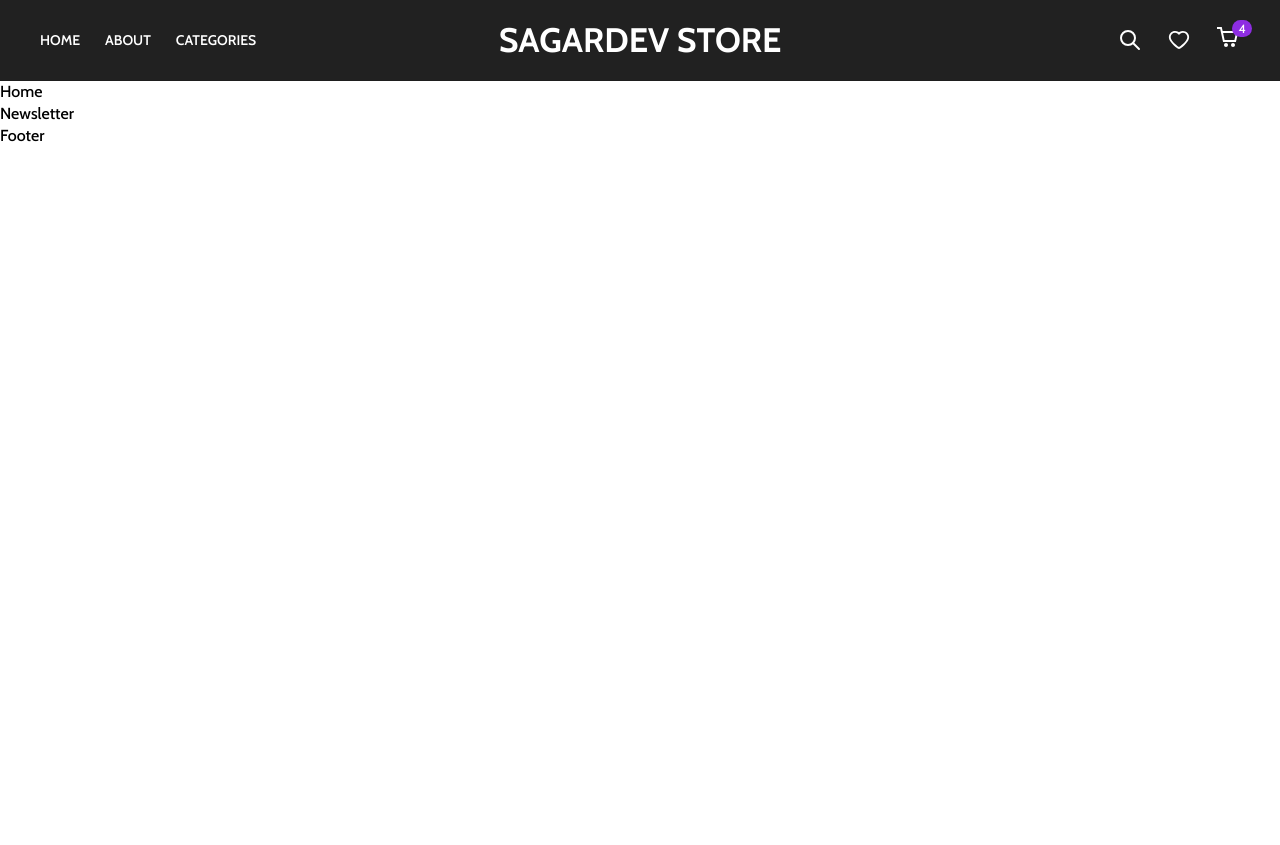
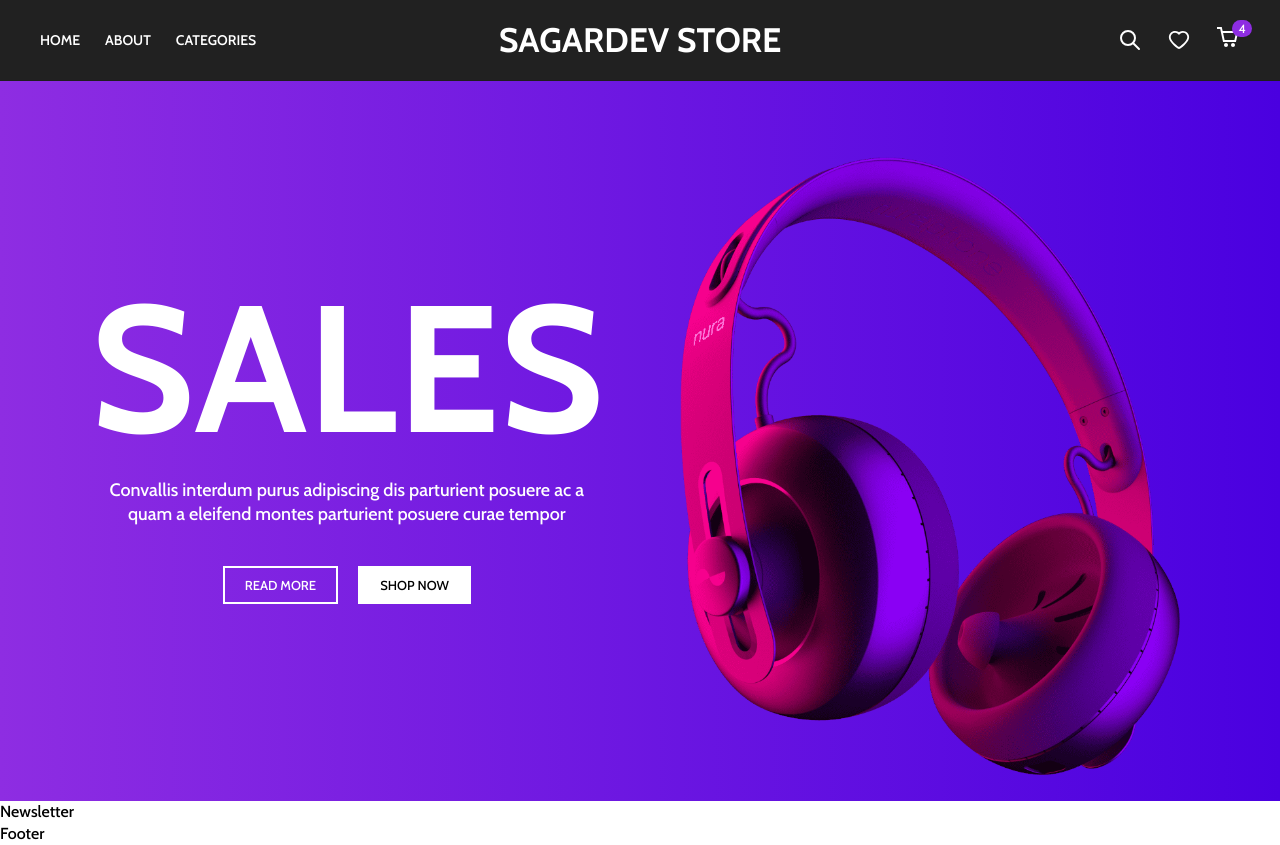
Before and after one commit to SagarKeshvala/sagar-commerce, a React (Create React App) app in the folder client/: page / in a window 1280 px wide. Before the commit the page ends 800 px from the top, so only its background shows below. Built offline with nearby package versions, Linux system fonts and the light colour scheme.

Commit message:
added home banner section

```diff
--- a/client/src/components/Home/Banner/Banner.jsx
+++ b/client/src/components/Home/Banner/Banner.jsx
@@ -1,6 +1,25 @@
+import BannerImg from "../../../assets/banner-img.png";
 import "./Banner.scss";
+
 const Banner = () => {
-    return <div>Banner</div>;
+	return (
+		<div className="hero-banner">
+			<div className="content">
+				<div className="text-content">
+					<h1>SALES</h1>
+					<p>
+						Convallis interdum purus adipiscing dis parturient posuere ac a quam
+						a eleifend montes parturient posuere curae tempor
+					</p>
+					<div className="ctas">
+						<div className="banner-cta">Read More</div>
+						<div className="banner-cta v2">Shop Now</div>
+					</div>
+				</div>
+				<img className="banner-img" src={BannerImg} alt="headphones" />
+			</div>
+		</div>
+	);
 };
 
 export default Banner;
--- a/client/src/components/Home/Banner/Banner.scss
+++ b/client/src/components/Home/Banner/Banner.scss
@@ -1 +1,114 @@
 @import "../../../css-config/mixins.scss";
+
+.hero-banner {
+	padding: 40px 0;
+	position: relative;
+	background-image: linear-gradient(to right, #8e2de2, #4a00e0);
+
+	@include md {
+		height: calc(100vh - 80px);
+	}
+
+	.content {
+		height: 100%;
+		display: flex;
+		justify-content: flex-end;
+		align-items: center;
+		flex-direction: column-reverse;
+    max-width: calc(100% - 20px);
+    margin: auto;
+    position: relative;
+
+    @include md {
+      flex-direction: row;
+      max-width: 1200px;
+    }
+
+		.banner-img {
+			position: relative;
+			z-index: 9;
+			width: 200px;
+			margin-bottom: 20px;
+
+			@include md {
+				width: 500px;
+				margin-right: 60px;
+				margin-top: 50px;
+				margin-bottom: 0px;
+			}
+
+			@include xxl {
+				width: 600px;
+				margin-right: 0px;
+				margin-top: 0px;
+			}
+		}
+
+		.text-content {
+			color: #fff;
+			text-align: center;
+			display: flex;
+			flex-direction: column;
+			align-items: center;
+
+			@include md {
+				position: absolute;
+				left: 50px;
+				top: 50%;
+				transform: translateY(-50%);
+			}
+
+			@include xxl {
+				left: 0px;
+			}
+
+			h1 {
+				font-size: 80px;
+				font-weight: 700;
+				line-height: 1;
+				margin-bottom: 20px;
+
+				@include md {
+					font-size: 180px;
+				}
+			}
+
+			p {
+				max-width: 300px;
+				font-size: 14px;
+				line-height: 20px;
+				margin-bottom: 20px;
+
+				@include md {
+					min-width: 500px;
+					font-size: 18px;
+					line-height: 24px;
+					margin-bottom: 40px;
+				}
+			}
+
+			.ctas {
+				display: flex;
+				justify-content: center;
+				align-items: center;
+				gap: 20px;
+
+				.banner-cta {
+					text-transform: uppercase;
+					font-size: 13px;
+					font-weight: 500;
+					border: 2px solid #fff;
+					padding: 6px 20px;
+					cursor: pointer;
+					&.v2 {
+						background-color: #fff;
+						color: #000;
+					}
+					&:hover {
+						opacity: 0.6;
+					}
+				}
+			}
+		}
+	}
+}
--- a/client/src/components/Home/Home.jsx
+++ b/client/src/components/Home/Home.jsx
@@ -1,6 +1,12 @@
+import Banner from "./Banner/Banner";
 import "./Home.scss";
+
 const Home = () => {
-    return <div>Home</div>;
+	return (
+		<div>
+			<Banner />
+		</div>
+	);
 };
 
 export default Home;
```
